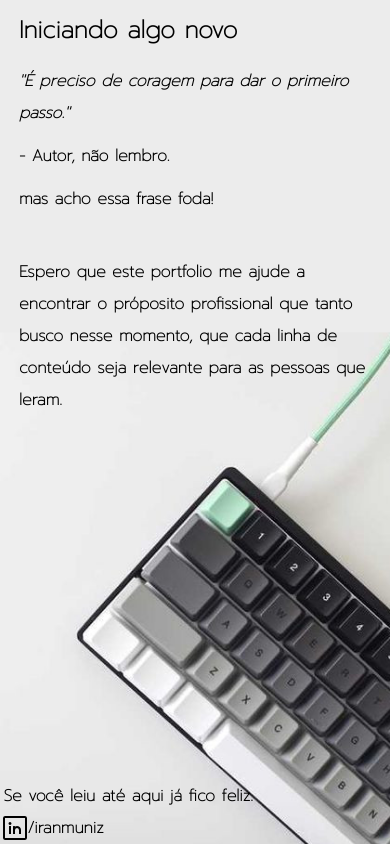
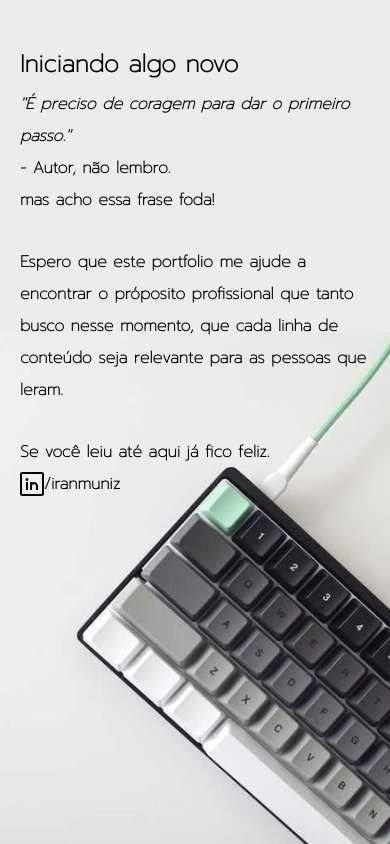
Before and after one commit to iranmuniz/tapume, a plain HTML site: page index.html in a window 390 px wide. Drawn offline with Linux system fonts and the light colour scheme.

Commit message:
ajuste mobile quebra de scroll

```diff
--- a/css/tapume.css
+++ b/css/tapume.css
@@ -16,12 +16,12 @@ p, cite, a {
 }
 
 .tapume__main {
+    align-items: end;
     display: flex;
+    flex-direction: column;
+    height: 100vh;
     justify-content: center;
-    align-items: end;
-    height: 100vh;
     margin-right: 20px;
-    flex-direction: column;
 }
 
 .tapume__section {
@@ -41,10 +41,10 @@ p, cite, a {
 }
 
 .tapume__footer--figure a {
+    align-items: center;
+    color: black;
     display: flex;
     text-decoration: none;
-    align-items: center;
-    color: black;
 }
 
 @media screen and (max-width: 768px) {
@@ -52,18 +52,18 @@ p, cite, a {
         background-image: url(../images/tapume_mobile.png);
     }
 
-    .tapume__section {
-        max-width: 90vw;
-        display: flex;
-        flex-direction: column;
-        justify-content: space-around;
-        height: 100vh;
+    .tapume__main {
+        display: block;
+        height: auto;
+        margin: 40px 20px 0px 20px;
     }
 
-    .tapume__footer {
-        width: 94vw;
-        height: 100vh;
-        justify-content: flex-end;
+    .tapume__section {
+        max-width: 100vw;
+    }
+
+    .tapume__footer{
+        width: auto;
     }
 
 }
```
Also changed, not shown: 1 other file.
